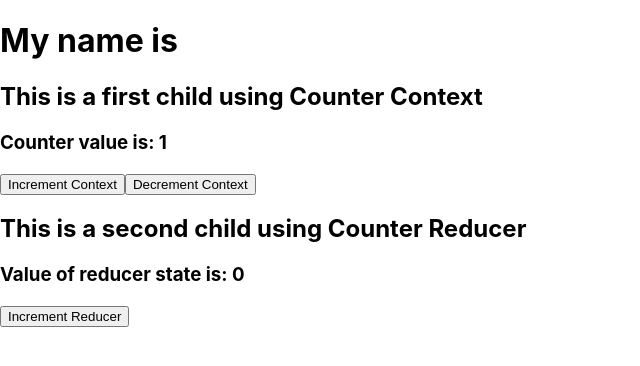
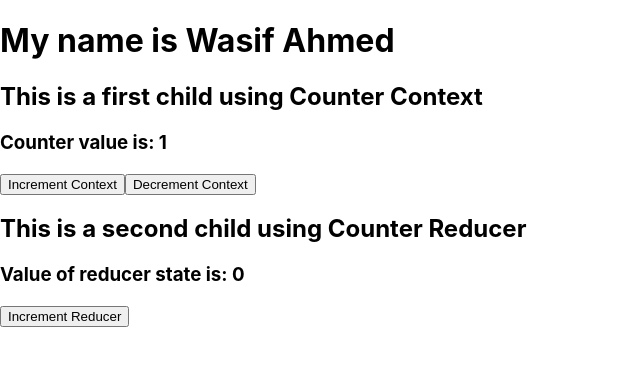
Before and after one commit to wasif-1991/bc-2020-cls05, a React (Create React App) app: page / in a window 1280 px wide. Shown: the top 366 px of the page, without its empty margins (0-640 px from the left). Built offline with nearby package versions, Linux system fonts and the light colour scheme.

Commit message:
Update Child.js

```diff
--- a/src/Child.js
+++ b/src/Child.js
@@ -7,7 +7,7 @@ function Child(props) {
 
     return (
     <div>
-        <h1>My name is {props.name}</h1>
+        <h1>My name is Wasif Ahmed</h1>
         <h2>This is a first child using Counter Context</h2>
         <h3>Counter value is: {counterValue[0]}</h3>
 
```
